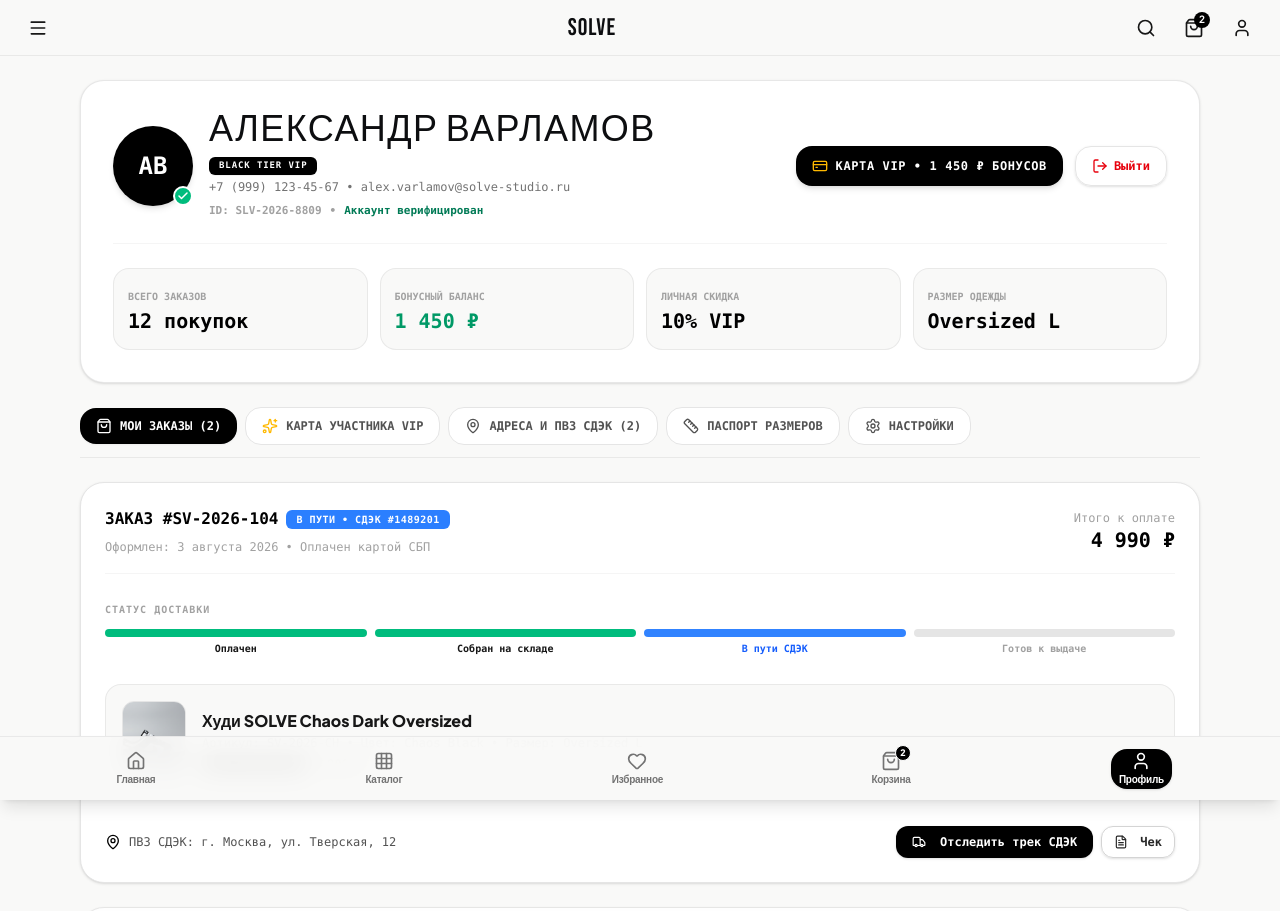
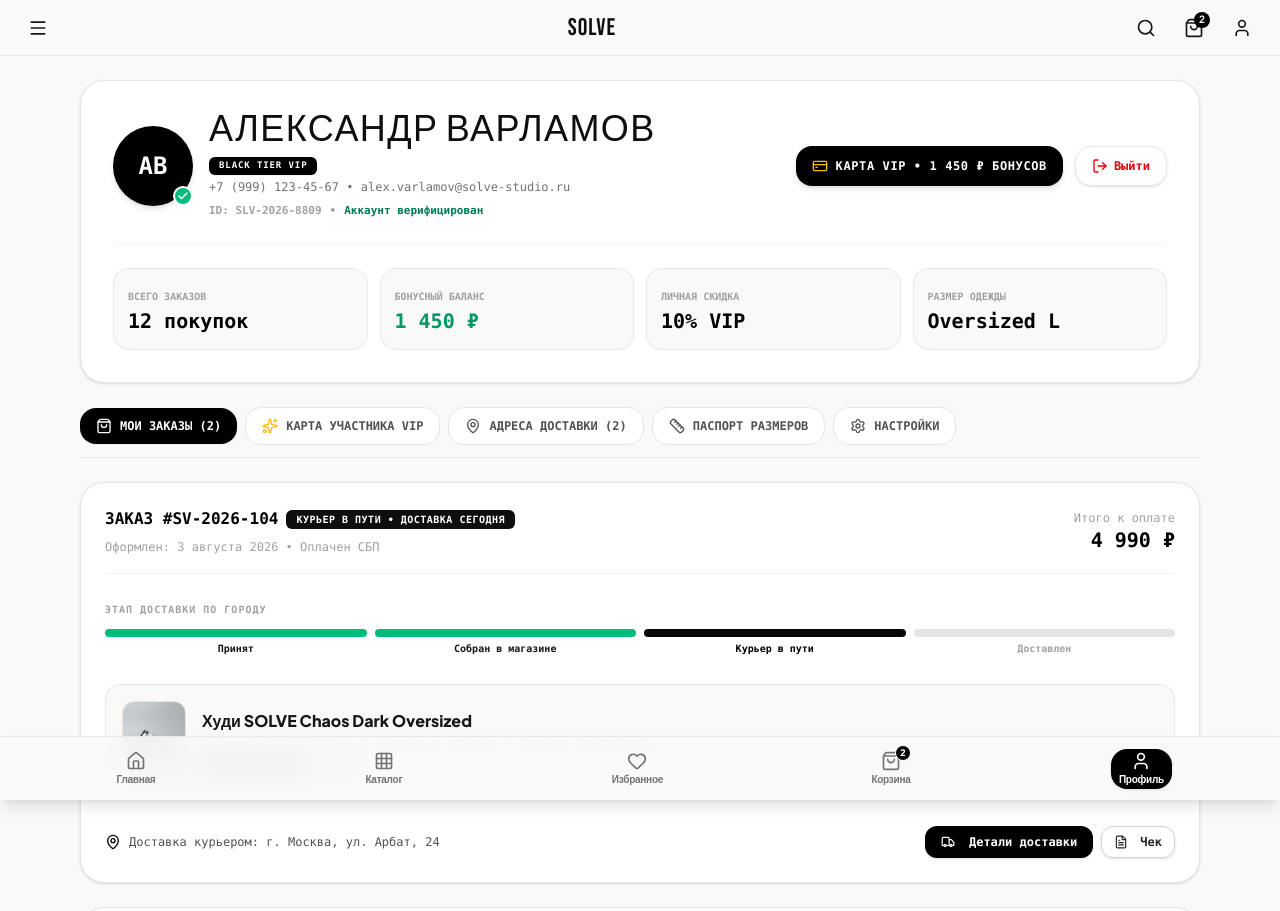
Before and after one commit to Farido01/SOLVE, a Next.js app: page /profile in a window 1280 px wide. Shown: the top 911 px of the page. Built offline with nearby package versions, Linux system fonts and the light colour scheme.

Commit message:
Remove CDEK and cargo references, replace with local city in-stock courier delivery and showroom pickup

```diff
--- a/app/product/[id]/page.tsx
+++ b/app/product/[id]/page.tsx
@@ -346,15 +346,15 @@ export default function ProductPage({ params }: { params: Promise<{ id: string }
             <div className="grid grid-cols-3 gap-2 pt-2 text-center text-[10px] font-bold text-neutral-600 font-mono">
               <div className="p-3 bg-white rounded-2xl border border-neutral-200/80 shadow-2xs flex flex-col items-center gap-1">
                 <Truck className="w-4 h-4 text-black" />
-                <span>Доставка 2-4 дня</span>
+                <span>Доставка сегодня</span>
               </div>
               <div className="p-3 bg-white rounded-2xl border border-neutral-200/80 shadow-2xs flex flex-col items-center gap-1">
                 <ShieldCheck className="w-4 h-4 text-black" />
-                <span>100% Оригинал</span>
+                <span>В наличии в городе</span>
               </div>
               <div className="p-3 bg-white rounded-2xl border border-neutral-200/80 shadow-2xs flex flex-col items-center gap-1">
                 <RotateCcw className="w-4 h-4 text-black" />
-                <span>Примерка перед оплатой</span>
+                <span>Примерка при вручении</span>
               </div>
             </div>
 
@@ -396,7 +396,7 @@ export default function ProductPage({ params }: { params: Promise<{ id: string }
                   onClick={() => toggleAccordion('shipping')}
                   className="w-full p-4 flex items-center justify-between text-left font-extrabold text-xs uppercase tracking-wider text-neutral-900 font-mono"
                 >
-                  <span>ДОСТАВКА И ПРИМЕРКА</span>
+                  <span>ДОСТАВКА И САМОВЫВОЗ</span>
                   <ChevronDown className={`w-4 h-4 transition-transform duration-200 ${openAccordion === 'shipping' ? 'rotate-180' : ''}`} />
                 </button>
                 <AnimatePresence>
@@ -408,8 +408,8 @@ export default function ProductPage({ params }: { params: Promise<{ id: string }
                       transition={{ duration: 0.2 }}
                       className="px-4 pb-4 text-xs text-neutral-600 space-y-2 border-t border-neutral-100 pt-3"
                     >
-                      <p>Бесплатная доставка курьером или в пункты выдачи СДЭК при заказе от 5 000 ₽.</p>
-                      <p>При доставке курьером доступна бесплатная примерка перед покупкой (15 минут).</p>
+                      <p>Все товары находятся в наличии в нашем городском шоуруме. Быстрая доставка курьером до двери в день заказа или бесплатный самовывоз сегодня.</p>
+                      <p>При доставке курьером доступна примерка перед покупкой (15 минут).</p>
                     </motion.div>
                   )}
                 </AnimatePresence>
--- a/app/profile/page.tsx
+++ b/app/profile/page.tsx
@@ -252,7 +252,7 @@ export default function ProfilePage() {
               }`}
             >
               <MapPin className="w-4 h-4" />
-              <span>АДРЕСА И ПВЗ СДЭК ({addresses.length})</span>
+              <span>АДРЕСА ДОСТАВКИ ({addresses.length})</span>
             </button>
 
             <button
@@ -292,11 +292,11 @@ export default function ProfilePage() {
                   <div className="space-y-0.5">
                     <div className="flex items-center gap-2">
                       <span className="font-mono text-base font-black text-black">ЗАКАЗ #SV-2026-104</span>
-                      <span className="px-2.5 py-0.5 bg-blue-500 text-white text-[10px] font-mono font-extrabold rounded-md uppercase tracking-wider">
-                        В ПУТИ • СДЭК #1489201
+                      <span className="px-2.5 py-0.5 bg-[#0D0E10] text-white text-[10px] font-mono font-extrabold rounded-md uppercase tracking-wider">
+                        КУРЬЕР В ПУТИ • ДОСТАВКА СЕГОДНЯ
                       </span>
                     </div>
-                    <span className="text-xs text-neutral-400 font-mono">Оформлен: 3 августа 2026 • Оплачен картой СБП</span>
+                    <span className="text-xs text-neutral-400 font-mono">Оформлен: 3 августа 2026 • Оплачен СБП</span>
                   </div>
 
                   <div className="text-right font-mono">
@@ -308,25 +308,25 @@ export default function ProfilePage() {
                 {/* Progress Timeline */}
                 <div className="py-2">
                   <span className="text-[10px] font-extrabold uppercase tracking-widest text-neutral-400 font-mono block mb-3">
-                    СТАТУС ДОСТАВКИ
+                    ЭТАП ДОСТАВКИ ПО ГОРОДУ
                   </span>
 
                   <div className="grid grid-cols-4 gap-2 relative">
                     <div className="space-y-1 text-center">
                       <div className="h-2 rounded-full bg-emerald-500" />
-                      <span className="text-[10px] font-mono font-bold text-neutral-900 block">Оплачен</span>
+                      <span className="text-[10px] font-mono font-bold text-neutral-900 block">Принят</span>
                     </div>
                     <div className="space-y-1 text-center">
                       <div className="h-2 rounded-full bg-emerald-500" />
-                      <span className="text-[10px] font-mono font-bold text-neutral-900 block">Собран на складе</span>
+                      <span className="text-[10px] font-mono font-bold text-neutral-900 block">Собран в магазине</span>
                     </div>
                     <div className="space-y-1 text-center">
-                      <div className="h-2 rounded-full bg-blue-500 animate-pulse" />
-                      <span className="text-[10px] font-mono font-black text-blue-600 block">В пути СДЭК</span>
+                      <div className="h-2 rounded-full bg-black animate-pulse" />
+                      <span className="text-[10px] font-mono font-black text-black block">Курьер в пути</span>
                     </div>
                     <div className="space-y-1 text-center">
                       <div className="h-2 rounded-full bg-neutral-200" />
-                      <span className="text-[10px] font-mono font-bold text-neutral-400 block">Готов к выдаче</span>
+                      <span className="text-[10px] font-mono font-bold text-neutral-400 block">Доставлен</span>
                     </div>
                   </div>
                 </div>
@@ -341,7 +341,7 @@ export default function ProfilePage() {
                       Худи SOLVE Chaos Dark Oversized
                     </h4>
                     <p className="text-xs text-neutral-500 font-mono mt-0.5">
-                      Артикул: SV-2026-CH • Цвет: Chaos Black • Размер: Oversized L
+                      Артикул: SV-2026-CH • В наличии в шоуруме • Размер: Oversized L
                     </p>
                     <div className="flex items-center gap-2 pt-1">
                       <span className="px-2 py-0.5 bg-black text-white text-[9px] font-mono font-bold rounded">
@@ -356,17 +356,16 @@ export default function ProfilePage() {
                 <div className="flex flex-wrap items-center justify-between gap-3 pt-2">
                   <div className="flex items-center gap-2 font-mono text-xs text-neutral-600">
                     <MapPin className="w-4 h-4 text-black shrink-0" />
-                    <span>ПВЗ СДЭК: г. Москва, ул. Тверская, 12</span>
+                    <span>Доставка курьером: г. Москва, ул. Арбат, 24</span>
                   </div>
 
                   <div className="flex items-center gap-2">
                     <Button
-                      onClick={() => setIsCdekModalOpen(true)}
                       size="sm"
                       className="bg-black hover:bg-neutral-800 text-white font-mono text-xs font-extrabold px-4 py-2 rounded-xl"
                     >
                       <Truck className="w-3.5 h-3.5 mr-1.5" />
-                      <span>Отследить трек СДЭК</span>
+                      <span>Детали доставки</span>
                     </Button>
 
                     <Button
@@ -645,63 +644,7 @@ export default function ProfilePage() {
         </div>
       </main>
 
-      {/* CDEK Tracking Modal */}
-      <AnimatePresence>
-        {isCdekModalOpen && (
-          <div className="fixed inset-0 z-50 flex items-center justify-center p-4">
-            <motion.div
-              initial={{ opacity: 0 }}
-              animate={{ opacity: 1 }}
-              exit={{ opacity: 0 }}
-              onClick={() => setIsCdekModalOpen(false)}
-              className="absolute inset-0 bg-black/75 backdrop-blur-sm"
-            />
-            <motion.div
-              initial={{ opacity: 0, scale: 0.95, y: 20 }}
-              animate={{ opacity: 1, scale: 1, y: 0 }}
-              exit={{ opacity: 0, scale: 0.95, y: 20 }}
-              className="relative z-10 w-full max-w-lg bg-[#F9F9F8] rounded-3xl p-6 border border-neutral-200 shadow-2xl space-y-4 font-sans"
-            >
-              <div className="flex items-center justify-between border-b border-neutral-200 pb-3">
-                <div className="flex items-center gap-2">
-                  <Truck className="w-5 h-5 text-black" />
-                  <h3 className="font-display text-2xl uppercase tracking-wider text-[#0D0E10]">
-                    ТРЕКИНГ СДЭК #1489201
-                  </h3>
-                </div>
-                <button
-                  onClick={() => setIsCdekModalOpen(false)}
-                  className="w-8 h-8 rounded-full bg-white border border-neutral-200 flex items-center justify-center"
-                >
-                  <X className="w-4 h-4" />
-                </button>
-              </div>
 
-              <div className="space-y-3 font-mono text-xs">
-                <div className="p-3 bg-emerald-50 border border-emerald-200 rounded-xl text-emerald-800 font-bold flex items-center gap-2">
-                  <CheckCircle2 className="w-4 h-4 text-emerald-600" />
-                  <span>Посылка находится в курьерской доставке г. Москва</span>
-                </div>
-
-                <div className="border border-neutral-200 rounded-2xl bg-white p-4 space-y-2">
-                  <div className="flex justify-between text-neutral-500 text-[10px]">
-                    <span>04.08.2026 14:20</span>
-                    <span className="font-bold text-black">Прибыло в сортировочный центр MSK</span>
-                  </div>
-                  <div className="flex justify-between text-neutral-500 text-[10px]">
-                    <span>03.08.2026 18:45</span>
-                    <span>Отправлено из центрального склада SOLVE</span>
-                  </div>
-                </div>
-              </div>
-
-              <Button onClick={() => setIsCdekModalOpen(false)} className="w-full bg-black text-white font-extrabold text-xs uppercase py-3 rounded-xl font-mono">
-                ЗАКРЫТЬ
-              </Button>
-            </motion.div>
-          </div>
-        )}
-      </AnimatePresence>
 
       {/* Add Address Modal */}
       <AnimatePresence>
```
